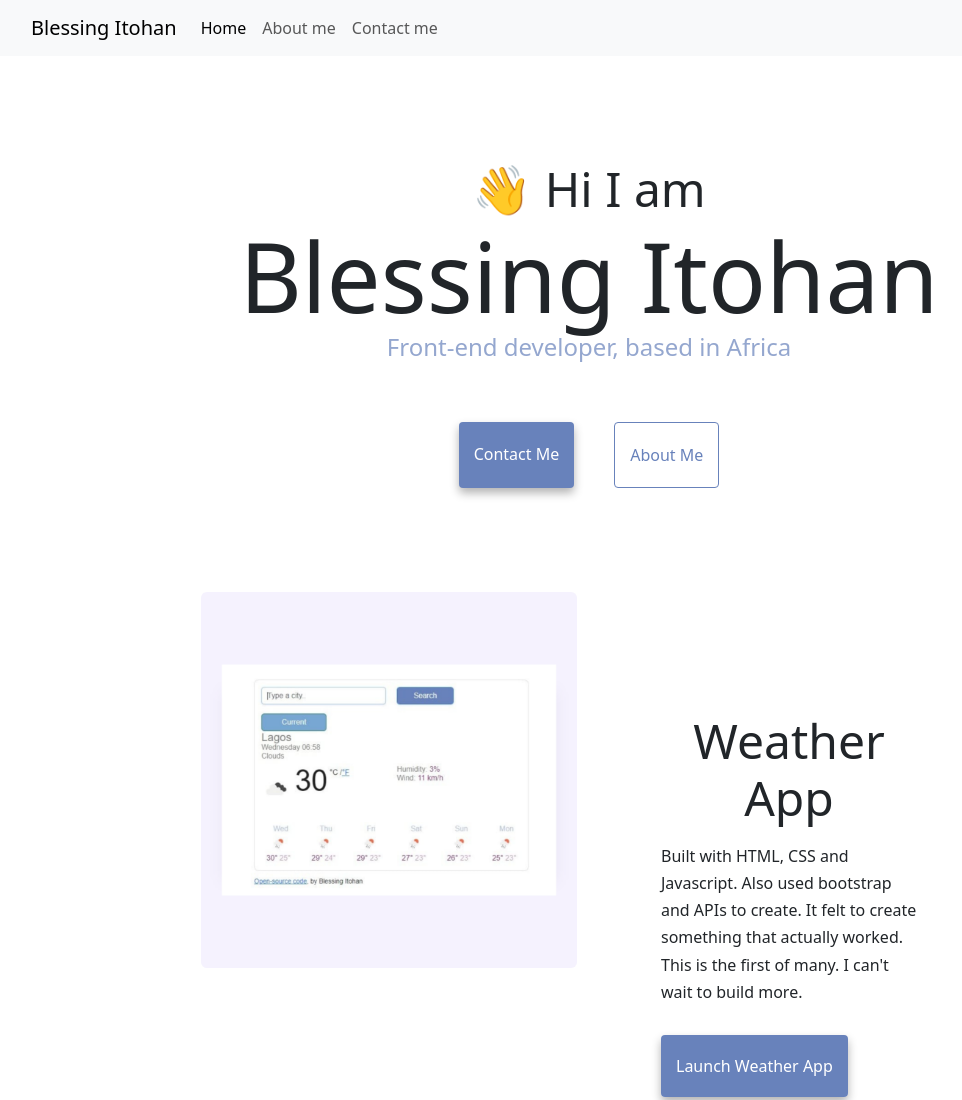
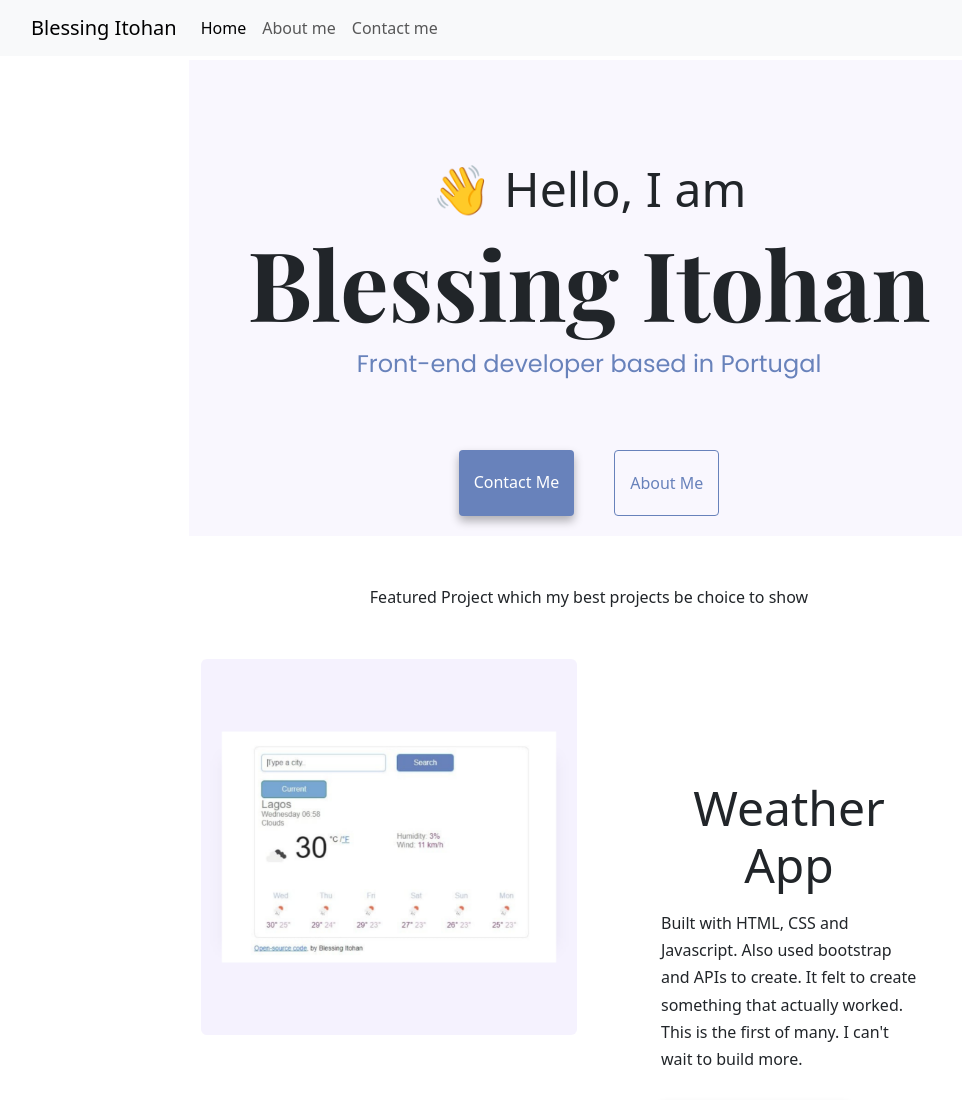
Before and after one commit to Tohan-B/Profile-page, a plain HTML site: page index.html in a window 1280 px wide. Shown: the top 1100 px of the page, without its empty margins (51-1013 px from the left). Drawn offline with nearby package versions, Linux system fonts and the light colour scheme.

Commit message:
Edited "hero" section

```diff
--- a/index.html
+++ b/index.html
@@ -15,7 +15,18 @@
       integrity="sha384-9ndCyUaIbzAi2FUVXJi0CjmCapSmO7SnpJef0486qhLnuZ2cdeRhO02iuK6FUUVM"
       crossorigin="anonymous"
     />
-
+    <link rel="preconnect" href="https://fonts.googleapis.com" />
+    <link rel="preconnect" href="https://fonts.gstatic.com" crossorigin />
+    <link
+      href="https://fonts.googleapis.com/css2?family=Playfair+Display:wght@700&display=swap"
+      rel="stylesheet"
+    />
+    <link rel="preconnect" href="https://fonts.googleapis.com" />
+    <link rel="preconnect" href="https://fonts.gstatic.com" crossorigin />
+    <link
+      href="https://fonts.googleapis.com/css2?family=Poppins&display=swap"
+      rel="stylesheet"
+    />
     <link rel="stylesheet" href="style.css" />
   </head>
   <body>
@@ -45,7 +56,10 @@
               >
             </li>
             <li class="nav-item">
-              <a class="nav-link" href="/about.html" title="About page"
+              <a
+                class="nav-link"
+                href="/about.html"
+                title="About Blessing Itohan"
                 >About me</a
               >
             </li>
@@ -53,7 +67,7 @@
               <a
                 class="nav-link"
                 href="/about.html#contact"
-                title="Contact page"
+                title="Contact Blessing Itohan"
                 >Contact me</a
               >
             </li>
@@ -61,10 +75,11 @@
         </div>
       </div>
     </nav>
-    <div class="content-container">
-      <h2>👋 Hi I am</h2>
+
+    <div class="hero">
+      <h2>👋 Hello, I am</h2>
       <h1>Blessing Itohan</h1>
-      <h3>Front-end developer, based in Africa</h3>
+      <h3 class="mb-5">Front-end developer based in Portugal</h3>
       <div class="navigation-links">
         <a
           href="/about.html#contact"
@@ -79,7 +94,11 @@
           >About me</a
         >
       </div>
-      <br />
+    </div>
+
+    <p class="text-center m-5">
+      Featured Project which my best projects be choice to show
+    </p>
 
     <div class="container">
       <div class="project-container">
@@ -118,8 +137,8 @@
               <p class="mb-5">
                 .My name is Itohan and I am an emerging leader in the field of
                 Front-end Development. I am passionate about cutting-edge,
-                  pixel-perfect, beautiful interfaces and intuitively
-                  implemented UX.
+                pixel-perfect, beautiful interfaces and intuitively implemented
+                UX.
               </p>
 
               <a
@@ -153,10 +172,9 @@
             <div class="project-description">
               <h2 class="mb-3">Crossaint</h2>
               <p class="mb-5">
-                  A croissant is a buttery, flaky, viennoiserie pastry of
-                  Austrian origin, named for its historical crescent shape.
-                  Croissants and other viennoiserie are made of a layered
-                  yeast-leavened dough
+                A croissant is a buttery, flaky, viennoiserie pastry of Austrian
+                origin, named for its historical crescent shape. Croissants and
+                other viennoiserie are made of a layered yeast-leavened dough
               </p>
 
               <a
@@ -171,7 +189,6 @@
         </div>
       </div>
     </div>
-    </div>
 
     <script
       src="https://cdn.jsdelivr.net/npm/bootstrap@5.3.0/dist/js/bootstrap.bundle.min.js"
--- a/style.css
+++ b/style.css
@@ -9,14 +9,6 @@ body {
   max-width: 800px;
 }
 
-.project-container {
-  padding-top: 60px;
-}
-
-.content-container {
-  padding-top: 100px;
-}
-
 h1,
 h2,
 h3 {
@@ -25,7 +17,11 @@ h3 {
 }
 
 h1 {
+  font-family: "Playfair Display", serif;
   font-size: 96px;
+  font-weight: 700;
+  line-height: 128px;
+  letter-spacing: 0em;
 }
 
 h2 {
@@ -34,14 +30,26 @@ h2 {
 
 h3 {
   color: var(--primary-color);
+  font-family: "Poppins", sans-serif;
   font-size: 24px;
-  opacity: 0.7;
+  font-weight: 400;
+  line-height: 36px;
+  letter-spacing: 0em;
 }
 
 p {
   font-weight: normal;
   font-size: 16px;
   line-height: 1.7;
+}
+
+.hero {
+  background: #f9f7fe;
+  padding-top: 100px;
+}
+
+.project-container {
+  background: white;
 }
 
 .navigation-links {
```
Also changed, not shown: about.html (+1 -0 lines). Lines whose indentation alone changed are shown as unchanged.
